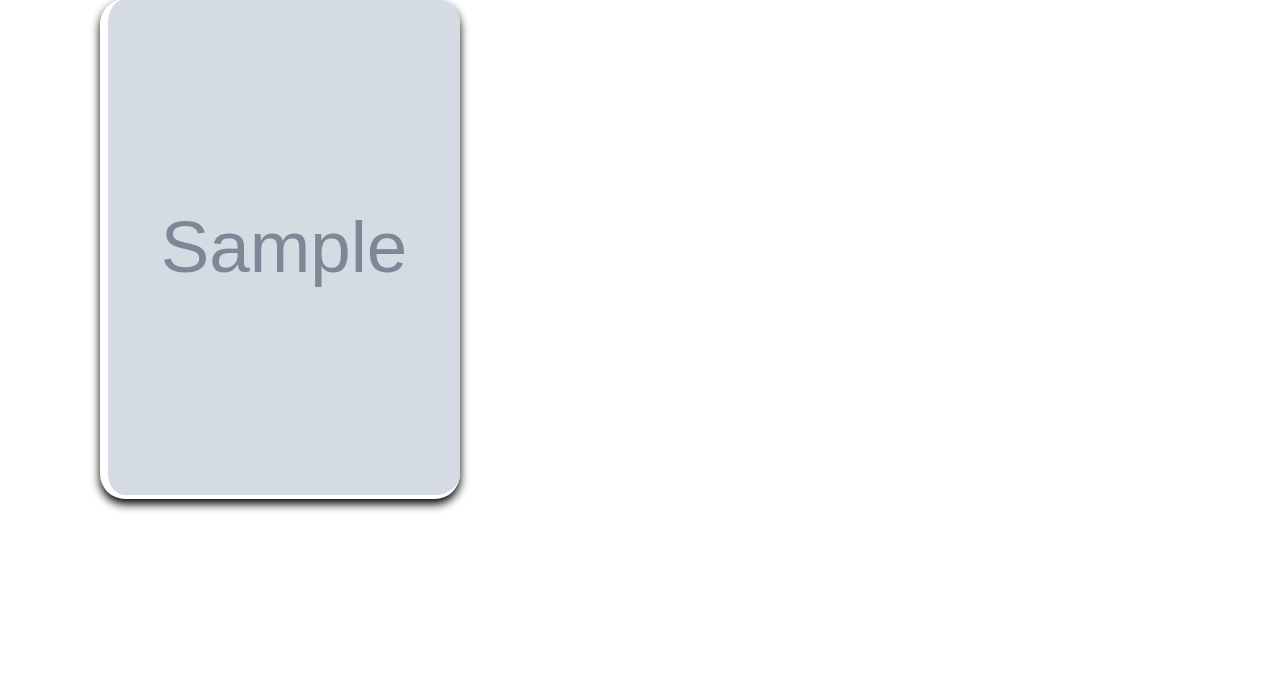
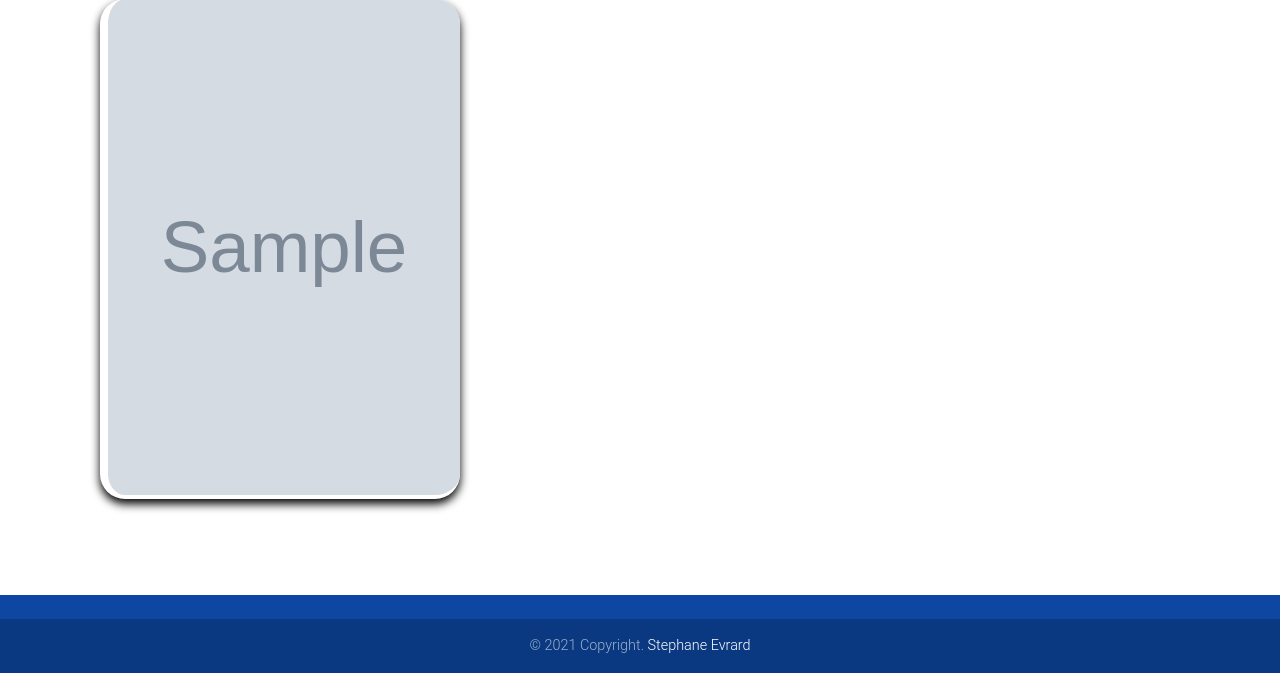
Before and after one commit to stephane-evrard/django-gallery-ip, a Django app: template photos/gallery/templates/index.html in a window 1280 px wide. Shown: the part 236-909 px from the top of the page. Before the commit the page ends 747 px from the top, so only its background shows below. Run offline with Django 3.2, Linux system fonts and the light colour scheme; the template is opened without the code that fills it: most values are stand-ins (such as "Sample title", 1, 10 or a date in 2020); grey boxes marked "Sample" are stand-in pictures; some libraries are stand-ins or nearby versions.

Commit message:
footer layout

```diff
--- a/photos/gallery/templates/layout.html
+++ b/photos/gallery/templates/layout.html
@@ -59,3 +59,18 @@
 
     {% endblock %}
     <div class="pt-4 mt-4 mb-4 pb-4"></div>
+
+<!-- Footer -->
+<footer class="page-footer font-small primary-color-dark mt-4 pt-4">
+
+    <!-- Copyright -->
+    <div class="footer-copyright text-center py-3">© 2021 Copyright.
+      <a href="https://github.com/stephane-evrard"> Stephane  Evrard</a>
+    </div>
+    <!-- Copyright -->
+
+  </footer>
+  <!-- Footer -->
+</body>
+
+</html>
```
